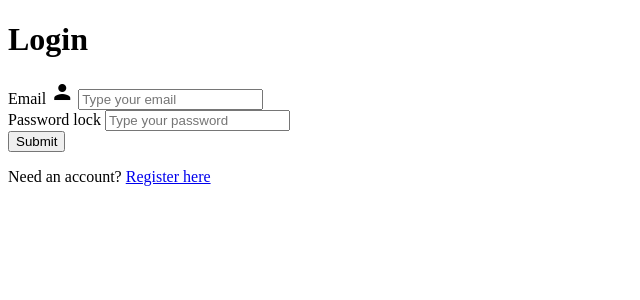
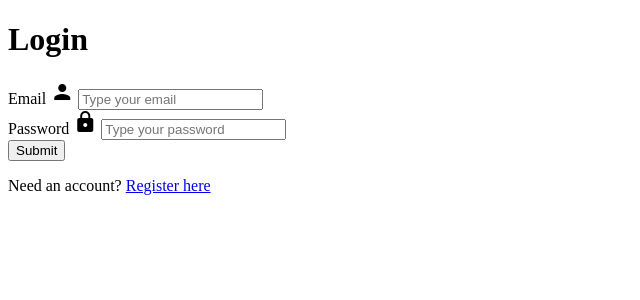
Before and after one commit to tomalexsmith/Stocsus, a Flask app: page /login in a window 1280 px wide. Shown: the part 184-484 px from the top of the page, without its empty margins (0-640 px from the left). Run offline with Flask 2, Linux system fonts and the light colour scheme.

Commit message:
Update login.html

```diff
--- a/templates/login.html
+++ b/templates/login.html
@@ -16,7 +16,7 @@
             </div>
             <div class="form_password">
                 <label>Password</label>
-                <span class="material-icons-outlined">lock</span>
+                <span class="material-icons">lock</span>
                 {{ form.password(class="password", placeholder="Type your password") }}
             </div>
             <div class="form_submit">
```
